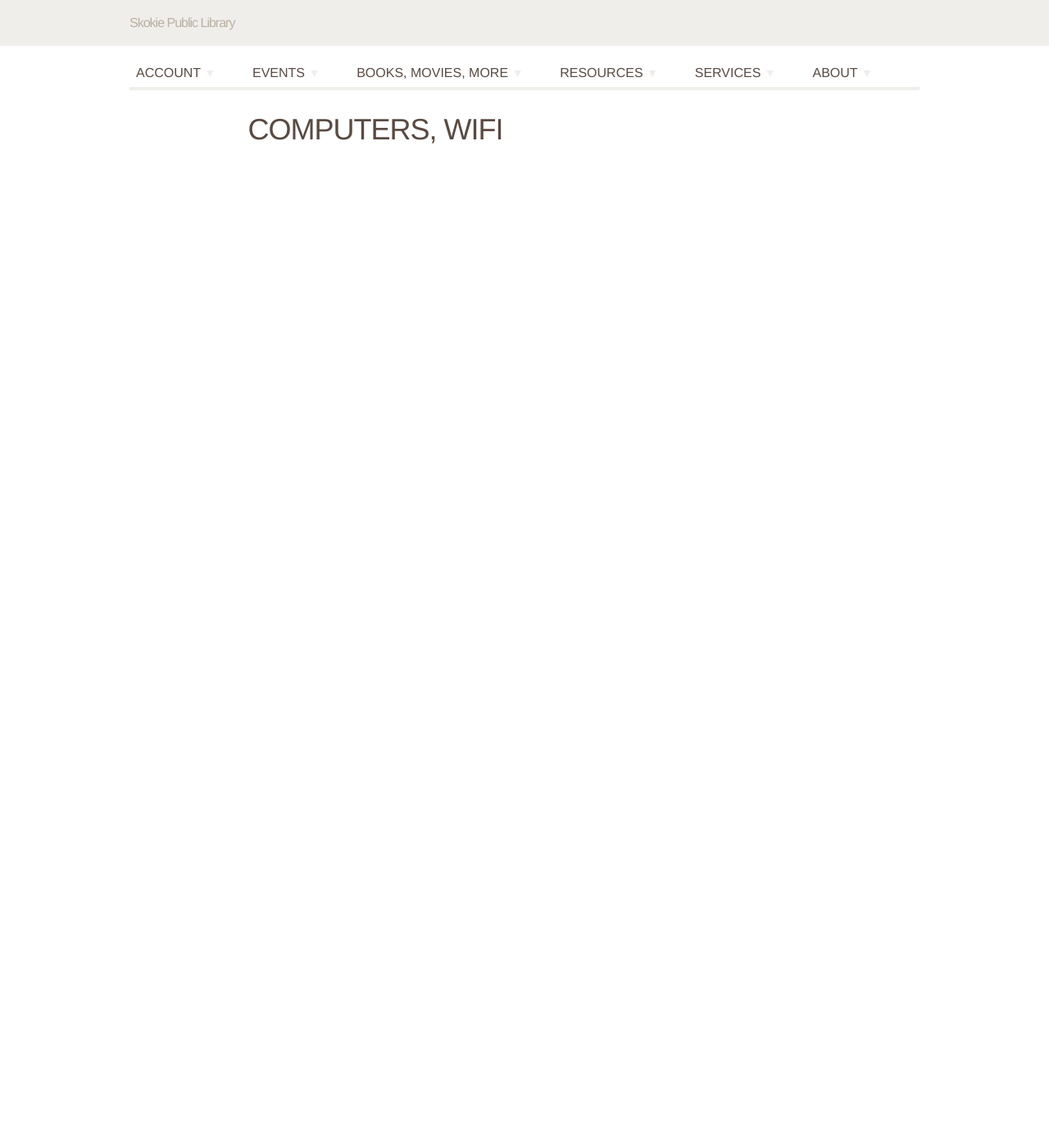
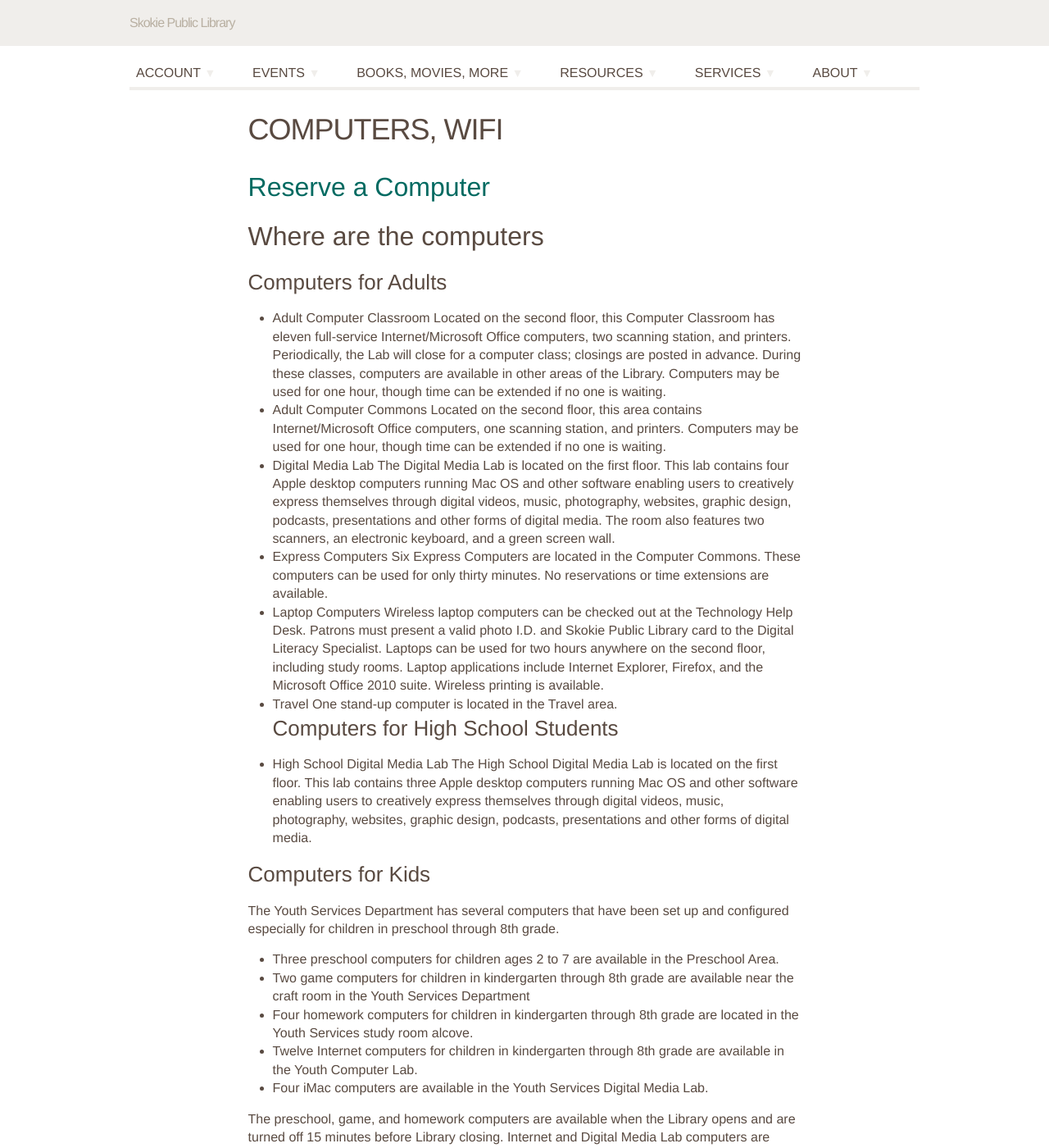
Before and after one commit to skokielibrary/spl-content, a Jekyll site: the page built from _content/mick/services--computers-wifi.markdown, in a window 1280 px wide and 1400 px high. Shown: the whole window at 82% size. Built offline with Jekyll 4.4.1, drawn with Linux system fonts in a browser that asks for light colours; some web fonts are replaced; some of the changed text lies outside the part shown.

Commit message:
Updated services--computers-wifi.markdown

```diff
--- a/_content/mick/services--computers-wifi.markdown
+++ b/_content/mick/services--computers-wifi.markdown
@@ -1,4 +1,47 @@
 ---
 layout: page
-title: Computers, WiFi
+title: "Computers, WiFi"
+published: true
 ---
+
+## [Reserve a Computer](computer reservation link)
+
+##Where are the computers
+###Computers for Adults
+- Adult Computer Classroom
+Located on the second floor, this Computer Classroom has eleven full-service Internet/Microsoft Office computers, two scanning station, and printers. Periodically, the Lab will close for a computer class; closings are posted in advance. During these classes, computers are available in other areas of the Library. Computers may be used for one hour, though time can be extended if no one is waiting.
+- Adult Computer Commons
+Located on the second floor, this area contains Internet/Microsoft Office computers, one scanning station, and printers. Computers may be used for one hour, though time can be extended if no one is waiting.
+- Digital Media Lab
+The Digital Media Lab is located on the first floor. This lab contains four Apple desktop computers running Mac OS and other software enabling users to creatively express themselves through digital videos, music, photography, websites, graphic design, podcasts, presentations and other forms of digital media. The room also features two scanners, an electronic keyboard, and a green screen wall.
+- Express Computers
+Six Express Computers are located in the Computer Commons. These computers can be used for only thirty minutes. No reservations or time extensions are available.
+- Laptop Computers
+Wireless laptop computers can be checked out at the Technology Help Desk. Patrons must present a valid photo I.D. and Skokie Public Library card to the Digital Literacy Specialist. Laptops can be used for two hours anywhere on the second floor, including study rooms. Laptop applications include Internet Explorer, Firefox, and the Microsoft Office 2010 suite. Wireless printing is available.
+- Travel
+One stand-up computer is located in the Travel area.
+###Computers for High School Students
+- High School Digital Media Lab
+The High School Digital Media Lab is located on the first floor. This lab contains three Apple desktop computers running Mac OS and other software enabling users to creatively express themselves through digital videos, music, photography, websites, graphic design, podcasts, presentations and other forms of digital media.
+
+###Computers for Kids
+The Youth Services Department has several computers that have been set up and configured  especially for children in preschool through 8th grade.
+- Three preschool computers for children ages 2 to 7 are available in the Preschool Area.
+- Two game computers for children in kindergarten through 8th grade are available near the craft room in the Youth Services Department
+- Four homework computers for children in kindergarten through 8th grade are located in  the Youth Services study room alcove.
+- Twelve Internet computers for children in kindergarten through 8th grade are available in the Youth Computer Lab.
+- Four iMac computers are available in the Youth Services Digital Media Lab.
+
+The preschool, game, and homework computers are available when the Library opens and are turned off 15 minutes before Library closing.
+Internet and Digital Media Lab computers are available according to the Youth Computer Lab schedule.
+
+##WiFi
+We off free wireless internet connection.  Wireless printing is also available.
+
+###Wireless Printing
+- Visit Skokie Public Library's PrintSpot webpage to send print jobs to the Library's printers from a laptop connected to the Library's wireless network or from any computer outside of the Library with an Internet connection.
+- The cost for black and white printing is 10¢ per page. Color printing is currently not available through PrintSpot.
+- Print jobs can be retrieved at the Print Release Stations found in the Library's Computer Commons (second floor).
+- Unclaimed print jobs will be deleted four hours after they are sent.
+- If you plan to use wireless printing on a regular basis, print from a mobile device, or print webpages that require a login, you must download and install the PrintWhere driver.
+- To print an email message or attachment from a mobile device forward your email to [skokie-adultservices@printspots.com](skokie-adultservices@printspots.com). You will be sent a confirmation email for each message and attachment.
```
